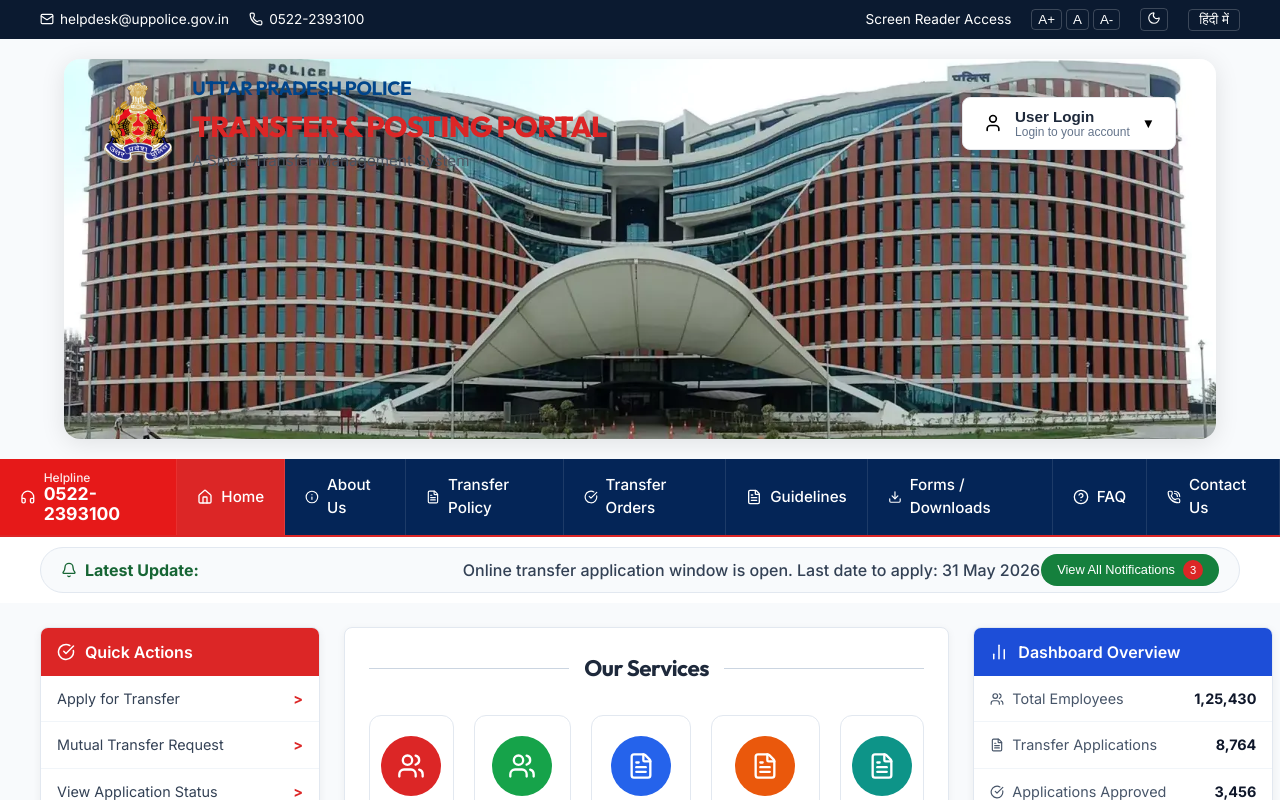
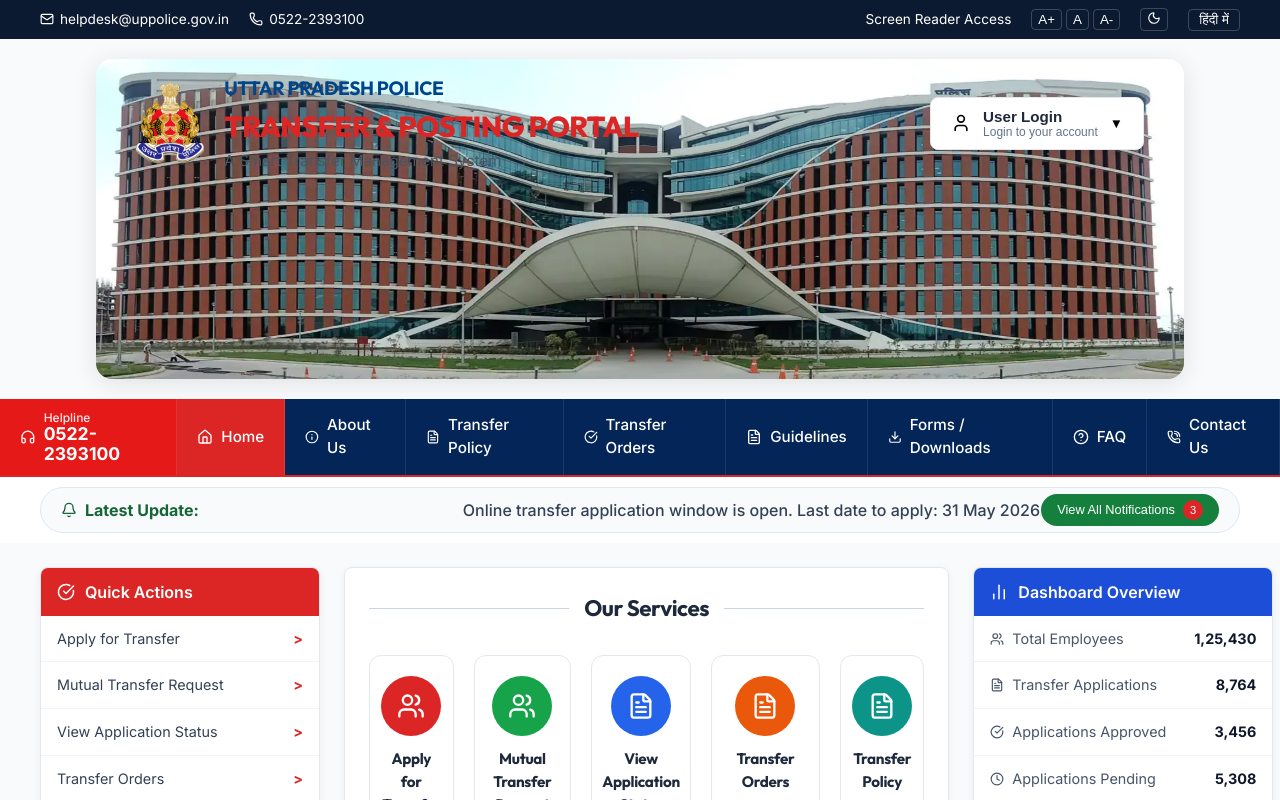
Before and after one commit to rahuldwivedidwivedi7-ai/UPPTS-PORATAL, a React (Vite) app in the folder frontend/: page / in a window 1280 px wide. Shown: the top 800 px of the page. Built offline with nearby package versions, Linux system fonts and the light colour scheme; no server answers.

Commit message:
style: Reduce width and force background image to fit exact dimensions

```diff
--- a/frontend/src/components/LandingPage.css
+++ b/frontend/src/components/LandingPage.css
@@ -166,15 +166,16 @@
 
 /* Hero Section */
 .hero-section {
-  width: 90%;
-  max-width: 1300px;
+  width: 85%;
+  max-width: 1100px;
   margin: 20px auto;
   border-radius: 16px;
   box-shadow: 0 4px 25px rgba(0,0,0,0.1);
-  height: 380px;
+  height: 320px;
   background-image: url('/assets/signature-building.jpg');
-  background-size: cover;
+  background-size: 100% 100%;
   background-position: center;
+  background-repeat: no-repeat;
   display: flex;
   flex-direction: column;
   align-items: flex-start;
```
